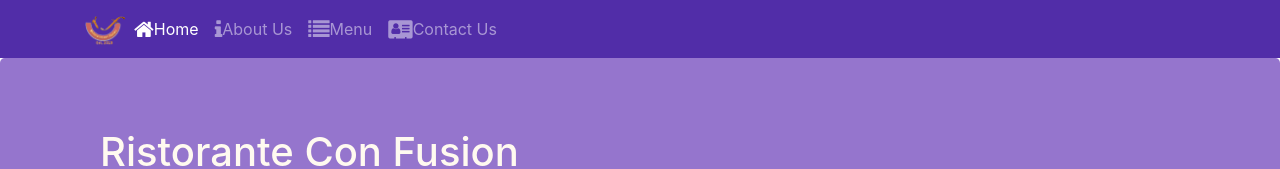
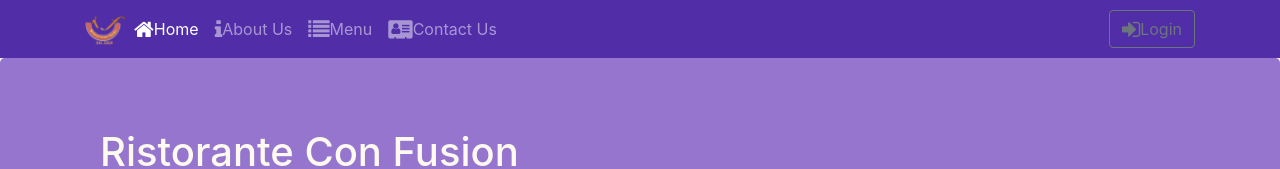
Before and after one commit to lucifer123A/React.js, a React (Create React App) app: page /home in a window 1280 px wide. Shown: the top 169 px of the page. Built offline with nearby package versions, Linux system fonts and the light colour scheme.

Commit message:
uncontrolled forms

```diff
--- a/src/components/HeaderComponent.js
+++ b/src/components/HeaderComponent.js
@@ -1,5 +1,6 @@
 import React, {Component} from 'react';
-import { Navbar, NavbarBrand, Nav, NavbarToggler, Collapse, NavItem, Jumbotron } from 'reactstrap';
+import { Navbar, NavbarBrand, Nav, NavbarToggler, Collapse, NavItem, Jumbotron,
+Button, Modal, ModalHeader, ModalBody, Form, FormGroup, Label, Input} from 'reactstrap';
 import {NavLink} from 'react-router-dom';
 
 class Header extends Component{
@@ -7,15 +8,30 @@
     constructor(props){
         super(props);
         this.state={
-            isNAvOpen:false
+            isNAvOpen:false,
+            isModalOpen:false
         }
         this.toggleNav=this.toggleNav.bind(this);
+        this.toggleModal=this.toggleModal.bind(this);
+        this.handleLogin=this.handleLogin.bind(this);
     }
 
     toggleNav(){
         this.setState({
             isNavOpen: !this.state.isNavOpen
         })
+    }
+
+    toggleModal(){
+        this.setState({
+            isModalOpen: !this.state.isModalOpen
+        });
+    }
+
+    handleLogin(event){
+        this.toggleModal();
+        alert("Username: "+this.username.value+" Password: "+this.password.value+" Remember "+this.remember.checked);
+        event.preventDefault();
     }
 
     render(){
@@ -51,6 +67,13 @@
                                 </NavLink>
                             </NavItem>
                         </Nav>
+                        <Nav className="ml-auto" navbar>
+                            <NavItem>
+                                <Button outline onClick={this.toggleModal}>
+                                    <span className="fa fa-sign-in fa-lg"></span>Login
+                                </Button>
+                            </NavItem>
+                        </Nav>
                         </Collapse>
                     </div>
                 </Navbar>
@@ -66,6 +89,31 @@
                         </div>
                     </div>
                 </Jumbotron>
+                <Modal isOpen={this.state.isModalOpen} toggle={this.toggleModal}>
+                    <ModalHeader toggle={this.toggleModal}>Login</ModalHeader>
+                    <ModalBody>
+                        <Form onSubmit={this.handleLogin}>
+                            <FormGroup>
+                                <Label htmlFor="username">Username</Label>
+                                <Input type="text" id="username" name="username"
+                                innerRef={(input)=>this.username=input}/>
+                            </FormGroup>
+                            <FormGroup>
+                                <Label htmlFor="password">Password</Label>
+                                <Input type="password" for="password" name="password"
+                                innerRef={(input)=>this.password=input}/>
+                            </FormGroup>
+                            <FormGroup>
+                                <Label check md={{offset:1}}>
+                                    <Input type="checkbox" name="remember"
+                                    innerRef={(input)=>this.remember=input}/>
+                                    Remember me
+                                </Label>
+                            </FormGroup>
+                            <Button type="submit" value="submit" className="bg-primary">Login</Button>
+                        </Form>
+                    </ModalBody>
+                </Modal>
             </>
         );
     }
```
